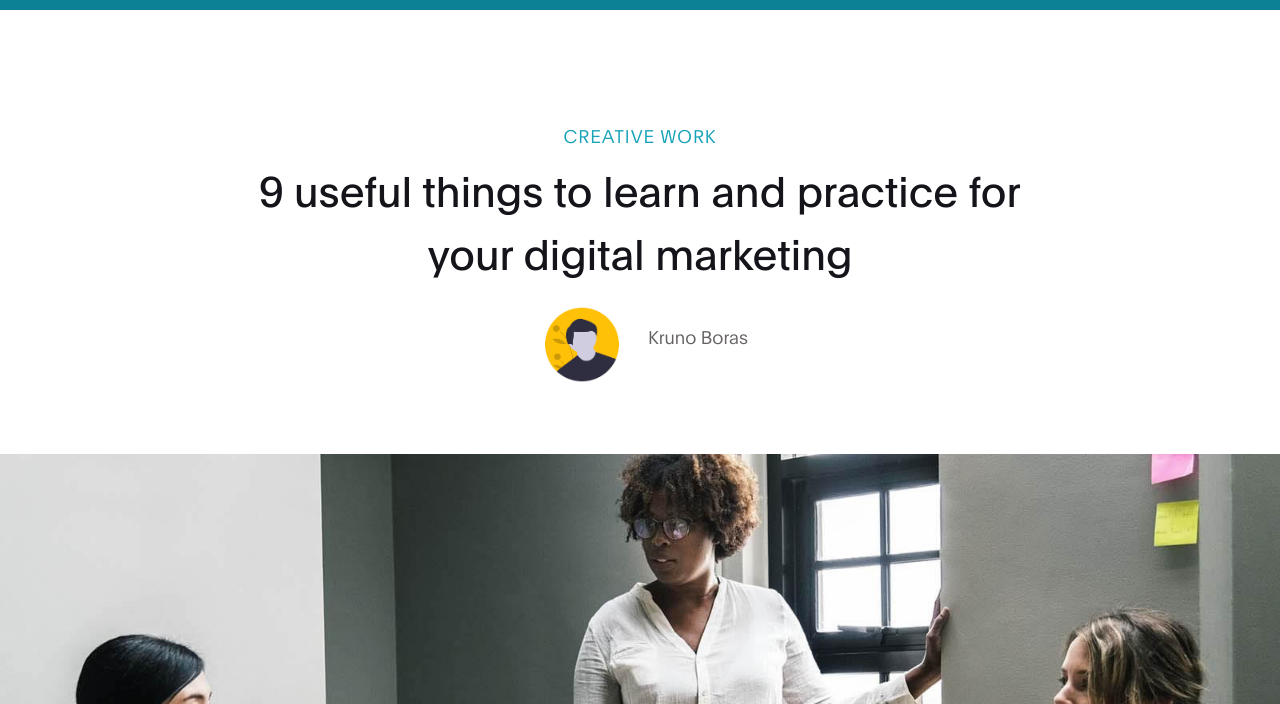
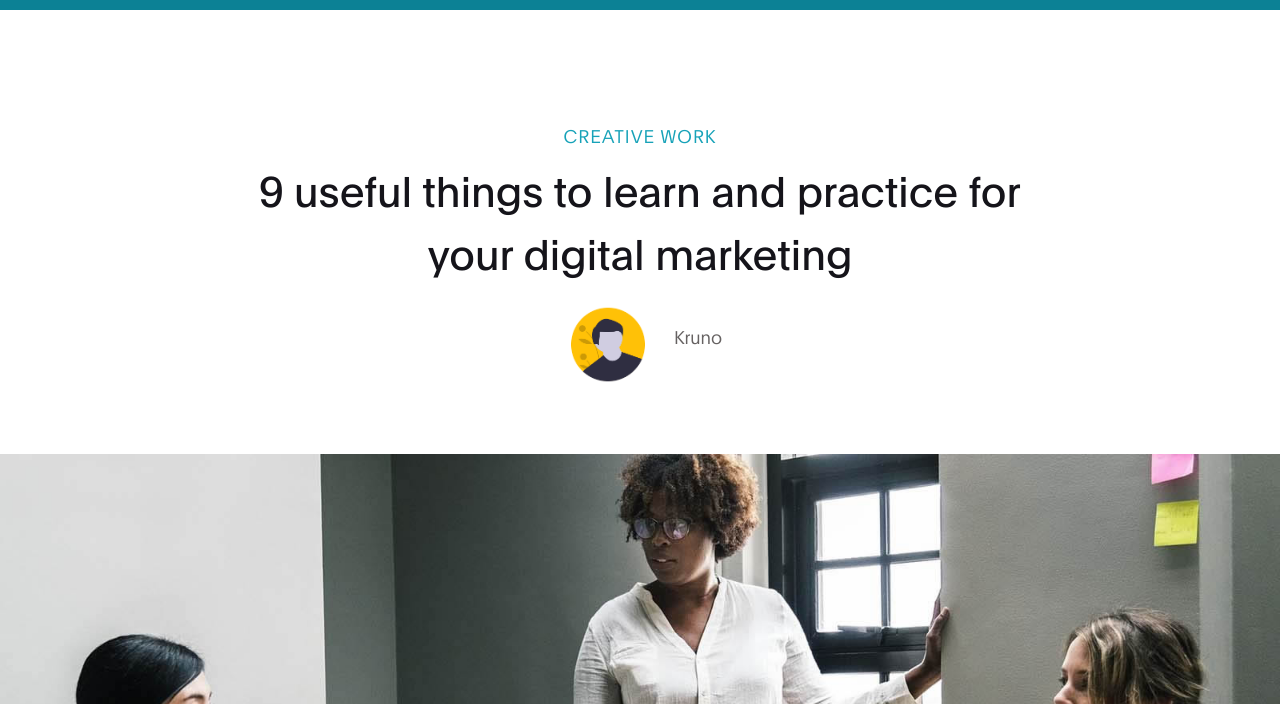
Before and after one commit to Kruno7/kruno7.github.io, a plain HTML site: page blog-detail.html in a window 1280 px wide. Shown: the part 96-800 px from the top of the page. Drawn offline with Linux system fonts and the light colour scheme.

Commit message:
Update blog-detail.html

```diff
--- a/blog-detail.html
+++ b/blog-detail.html
@@ -71,7 +71,7 @@
                           <div class="d-flex justify-content-center align-items-center mt-3">
                             <img src="images/project/project-detail/male-avatar.png" class="img-fluid" alt="male avatar">
 
-                            <p>Kruno Boras</p>
+                            <p>Kruno</p>
                           </div>
                       </div>
                     </div>
```
